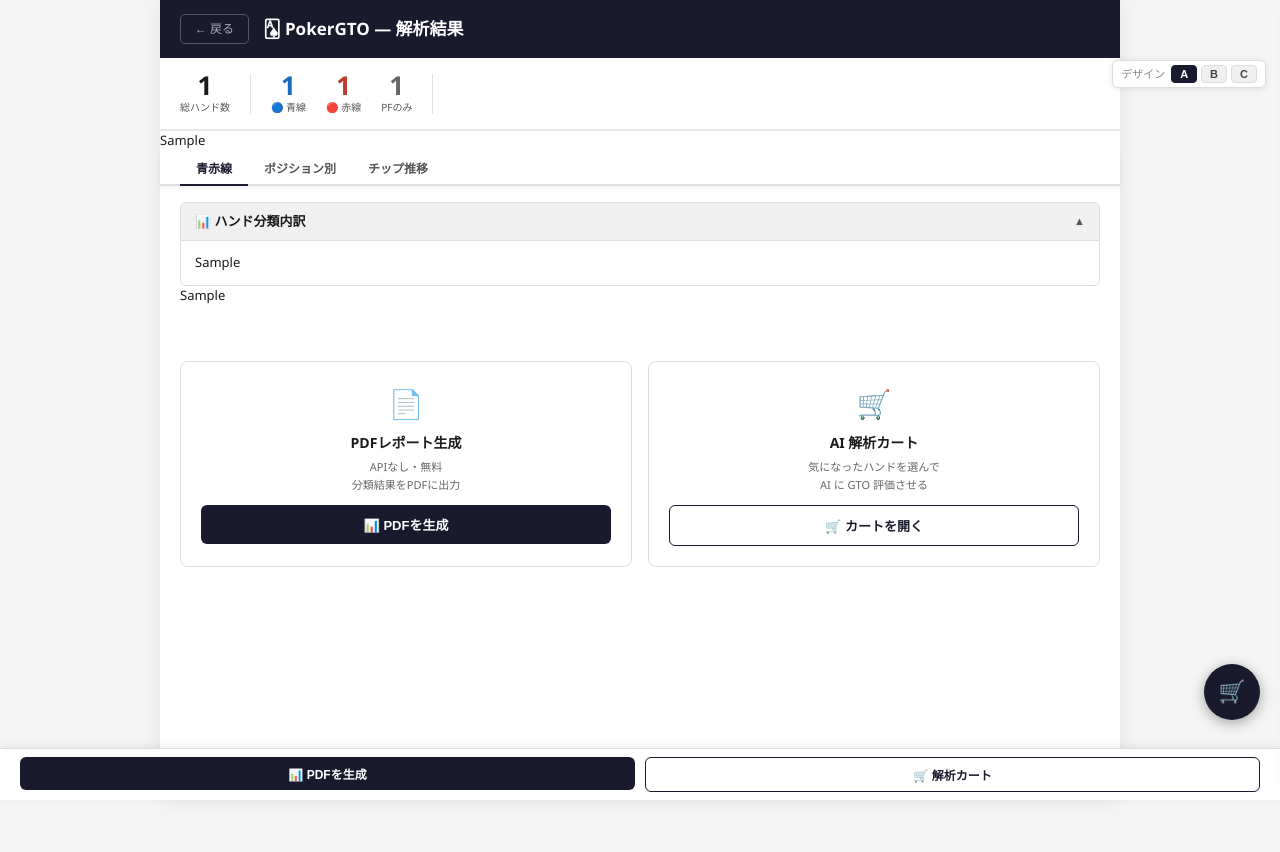
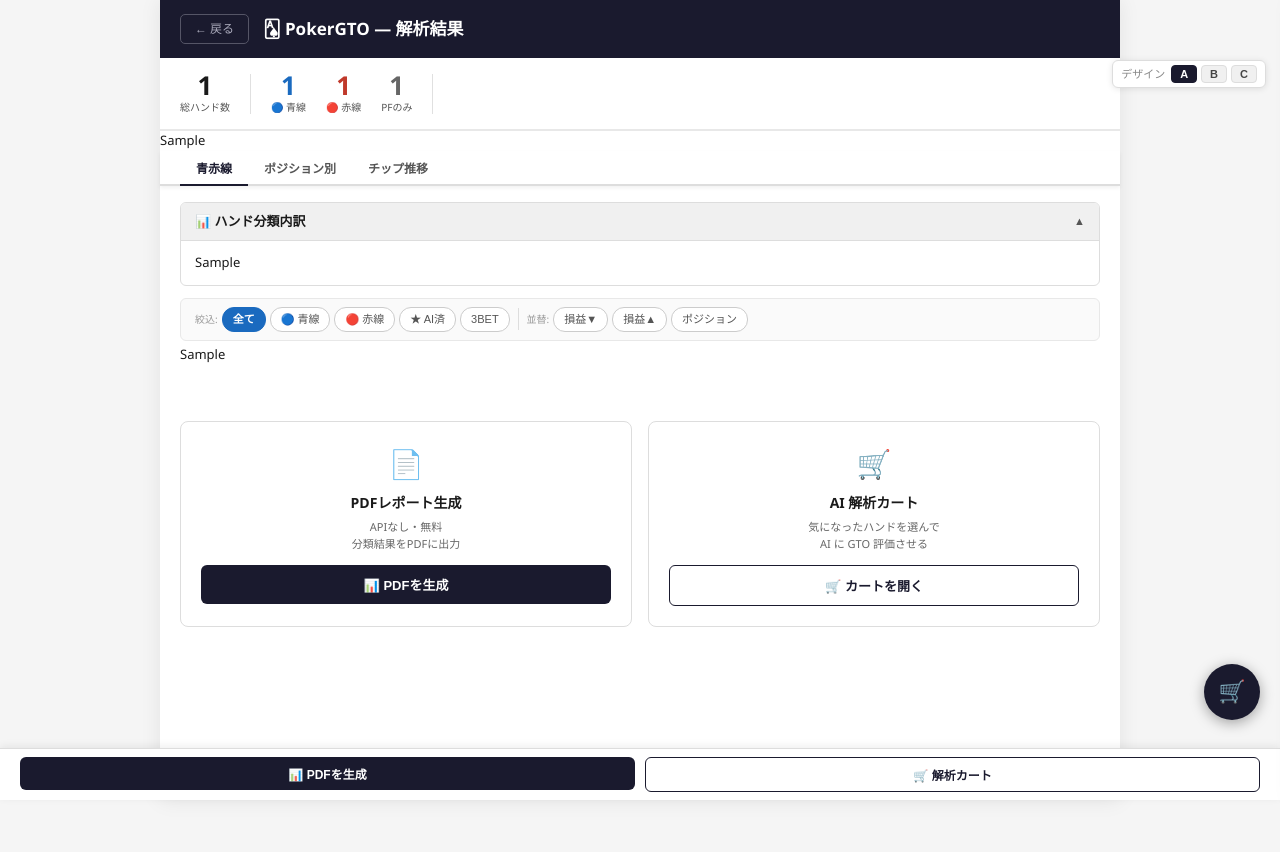
Before and after one commit to 9p96d9/GTO-, a Python web app: template templates/classify_result.html in a window 1280 px wide. Run offline with Jinja, Linux system fonts and the light colour scheme; the template is opened without the code that fills it: most values are stand-ins (such as "Sample title", 1, 10 or a date in 2020); some libraries are stand-ins or nearby versions.

Commit message:
feat: Phase 15-4 フィルター/ソート機能追加
- filter-sort-bar を classify_result.html に追加
  - フィルター: 全て / 青線 / 赤線 / AI済み / 3BET
  - ソート: 損益▼ / 損益▲ / ポジション（同ボタン再クリックでリセット）
- classify_result.js に applyFilter / applySort を実装
  - ソートは青線・赤線エリアそれぞれ内で手牌カードをDOM移動
  - 元の順（Pythonソート）への復元も対応
- html/pages.py に hand-cat-group クラス・blue/red-hands-area ID追加

Co-Authored-By: Claude Sonnet 4.6 <noreply@anthropic.com>

```diff
--- a/html/pages.py
+++ b/html/pages.py
@@ -1191,7 +1191,7 @@ def classify_result_page(
             # cat-subheaderのクラス: blue/red/warn のみCSS定義あり; 空の場合はデフォルト
             sub_cls = f"cat-subheader {cc}" if cc else "cat-subheader"
             html += (
-                f'<div style="padding:0 10px">'
+                f'<div class="hand-cat-group" style="padding:0 10px">'
                 f'<div class="{sub_cls}">'
                 f'{_esc(cat_label)} <span style="font-weight:400;color:#555">{len(cat_hands)}手</span>'
                 f'<span class="cat-sub-pl {pl_cls}">{pl_sign}{cat_pl:.2f}bb</span>'
@@ -1353,13 +1353,13 @@ def classify_result_page(
       <span class="line-count">{len(blue_hands)}手</span>
       <span class="line-pl {blue_pl_c}">{blue_pl_str}bb</span>
     </div>
-    {blue_section or '<div style="padding:8px 14px;color:#aaa;font-size:12px">該当なし</div>'}
+    <div id="blue-hands-area">{blue_section or '<div style="padding:8px 14px;color:#aaa;font-size:12px">該当なし</div>'}</div>
     <div class="line-header" style="border-top:2px solid #eee;margin-top:8px">
       <span class="line-title red">&#x1F534; 赤線（ノーショーダウン）</span>
       <span class="line-count">{len(red_hands)}手</span>
       <span class="line-pl {red_pl_c}">{red_pl_str}bb</span>
     </div>
-    {red_section or '<div style="padding:8px 14px;color:#aaa;font-size:12px">該当なし</div>'}
+    <div id="red-hands-area">{red_section or '<div style="padding:8px 14px;color:#aaa;font-size:12px">該当なし</div>'}</div>
   </div>
 </div>
 
--- a/static/classify_result.js
+++ b/static/classify_result.js
@@ -727,6 +727,111 @@ window.startAnalyze = async function() {
   }
 };
 
+// ─── フィルター/ソート ────────────────────────────────────────────────────────
+
+var _currentFilter  = 'all';
+var _currentSort    = null;       // null = Pythonデフォルト順
+var _cardOrigParent = {};         // hnum -> original parentElement
+
+var _POS_ORDER_JS = ['UTG','UTG+1','LJ','HJ','CO','BTN','SB','BB'];
+
+function _saveOriginalParents() {
+  if (Object.keys(_cardOrigParent).length) return;
+  document.querySelectorAll('#hand-list-body .hand-card').forEach(function(c) {
+    _cardOrigParent[c.dataset.hnum] = c.parentNode;
+  });
+}
+
+function _getOrCreateFlatView(line) {
+  var id = line + '-flat-view';
+  var el = document.getElementById(id);
+  if (!el) {
+    el = document.createElement('div');
+    el.id = id;
+    el.style.cssText = 'padding:0 10px';
+    var area = document.getElementById(line + '-hands-area');
+    if (area) area.appendChild(el);
+  }
+  return el;
+}
+
+function _applyFilter() {
+  document.querySelectorAll('#hand-list-body .hand-card').forEach(function(c) {
+    var show = true;
+    if      (_currentFilter === 'blue') show = c.dataset.line === 'blue';
+    else if (_currentFilter === 'red')  show = c.dataset.line === 'red';
+    else if (_currentFilter === '3bet') show = c.dataset['3bet'] === '1';
+    else if (_currentFilter === 'ai')   show = !!(_geminiResults && _geminiResults[c.dataset.hnum]);
+    c.style.display = show ? '' : 'none';
+  });
+  // 空の cat-group を非表示
+  document.querySelectorAll('#hand-list-body .hand-cat-group').forEach(function(grp) {
+    var any = Array.from(grp.querySelectorAll('.hand-card')).some(function(c) {
+      return c.style.display !== 'none';
+    });
+    grp.style.display = any ? '' : 'none';
+  });
+}
+
+function _applySort() {
+  ['blue', 'red'].forEach(function(line) {
+    var area = document.getElementById(line + '-hands-area');
+    if (!area) return;
+    if (!_currentSort) {
+      // デフォルト順に戻す: カードを元の親へ移動
+      var flat = document.getElementById(line + '-flat-view');
+      if (flat) {
+        Array.from(flat.querySelectorAll('.hand-card')).forEach(function(c) {
+          var orig = _cardOrigParent[c.dataset.hnum];
+          if (orig) orig.appendChild(c);
+        });
+        flat.style.display = 'none';
+      }
+      area.querySelectorAll('.hand-cat-group').forEach(function(g) { g.style.display = ''; });
+    } else {
+      _saveOriginalParents();
+      // area内の全 hand-card を収集（cat-group + flat-view 両方から）
+      var cards = Array.from(area.querySelectorAll('.hand-card'));
+      cards.sort(function(a, b) {
+        if (_currentSort === 'pl-asc')  return parseFloat(a.dataset.plNum || 0) - parseFloat(b.dataset.plNum || 0);
+        if (_currentSort === 'pl-desc') return parseFloat(b.dataset.plNum || 0) - parseFloat(a.dataset.plNum || 0);
+        if (_currentSort === 'pos') {
+          var ai = _POS_ORDER_JS.indexOf(a.dataset.pos);
+          var bi = _POS_ORDER_JS.indexOf(b.dataset.pos);
+          return (ai < 0 ? 99 : ai) - (bi < 0 ? 99 : bi);
+        }
+        return 0;
+      });
+      var flat = _getOrCreateFlatView(line);
+      flat.style.display = '';
+      flat.innerHTML = '';
+      cards.forEach(function(c) { flat.appendChild(c); });
+      area.querySelectorAll('.hand-cat-group').forEach(function(g) { g.style.display = 'none'; });
+    }
+  });
+}
+
+window.applyFilter = function(type, btn) {
+  _currentFilter = type;
+  document.querySelectorAll('.filter-btn').forEach(function(b) { b.classList.remove('active'); });
+  if (btn) btn.classList.add('active');
+  _applyFilter();
+};
+
+window.applySort = function(type, btn) {
+  // 同じボタンを再クリック → デフォルト順に戻す
+  if (_currentSort === type) {
+    _currentSort = null;
+    document.querySelectorAll('.sort-btn').forEach(function(b) { b.classList.remove('active'); });
+  } else {
+    _currentSort = type;
+    document.querySelectorAll('.sort-btn').forEach(function(b) { b.classList.remove('active'); });
+    if (btn) btn.classList.add('active');
+  }
+  _applySort();
+  _applyFilter();
+};
+
 // ── デザイン切替 ──────────────────────────────────────────────────────────────
 window.setDesign = (d) => {
   document.body.className = document.body.className
--- a/templates/classify_result.html
+++ b/templates/classify_result.html
@@ -55,6 +55,16 @@ body {
 .line-count { font-size: 12px; color: #444; }
 .line-pl { margin-left: auto; font-size: 13px; font-weight: 700; }
 .line-pl.pos { color: #2e7d32; } .line-pl.neg { color: #c0392b; }
+/* ─── フィルター/ソートバー ─── */
+.filter-sort-bar { padding: 8px 14px; display: flex; flex-wrap: wrap; gap: 8px; align-items: center; background: #fafafa; border: 1px solid #e8e8e8; border-radius: 6px; margin: 12px 0 4px; }
+.filter-group, .sort-group { display: flex; gap: 4px; flex-wrap: wrap; align-items: center; }
+.filter-bar-sep { width: 1px; height: 22px; background: #ddd; }
+.filter-bar-label { font-size: 10px; color: #999; }
+.filter-btn, .sort-btn { padding: 3px 10px; font-size: 11px; border: 1px solid #ccc; border-radius: 12px; background: #fff; cursor: pointer; color: #555; line-height: 1.6; }
+.filter-btn:hover { background: #e8f0fb; border-color: #1a6abf; color: #1a6abf; }
+.sort-btn:hover   { background: #e8f5e9; border-color: #2e7d32; color: #2e7d32; }
+.filter-btn.active { background: #1a6abf; color: #fff; border-color: #1a6abf; font-weight: 600; }
+.sort-btn.active   { background: #2e7d32; color: #fff; border-color: #2e7d32; font-weight: 600; }
 /* ─── カテゴリ小見出し ─── */
 .cat-subheader { display: flex; align-items: center; gap: 8px; padding: 6px 10px; margin: 10px 0 4px; border-radius: 4px; font-size: 11px; font-weight: 700; }
 .cat-subheader.blue { background: #dbeafe; color: #1a6abf; border-left: 3px solid #1a6abf; }
@@ -316,6 +326,25 @@ body.design-c .cart-panel.open { right: 0; }
   </div>
 </div>
 
+<!-- フィルター/ソートバー -->
+<div class="filter-sort-bar" id="filter-sort-bar">
+  <div class="filter-group">
+    <span class="filter-bar-label">絞込:</span>
+    <button class="filter-btn active" onclick="applyFilter('all',this)">全て</button>
+    <button class="filter-btn" onclick="applyFilter('blue',this)">🔵 青線</button>
+    <button class="filter-btn" onclick="applyFilter('red',this)">🔴 赤線</button>
+    <button class="filter-btn" onclick="applyFilter('ai',this)">★ AI済</button>
+    <button class="filter-btn" onclick="applyFilter('3bet',this)">3BET</button>
+  </div>
+  <div class="filter-bar-sep"></div>
+  <div class="sort-group">
+    <span class="filter-bar-label">並替:</span>
+    <button class="sort-btn" onclick="applySort('pl-desc',this)">損益▼</button>
+    <button class="sort-btn" onclick="applySort('pl-asc',this)">損益▲</button>
+    <button class="sort-btn" onclick="applySort('pos',this)">ポジション</button>
+  </div>
+</div>
+
 {{ hands_html }}
 
 </div><!-- /content -->
```
Also changed, not shown: SPEC.md (+5 -5 lines), SUMMARY.md (+1 -1 lines).
